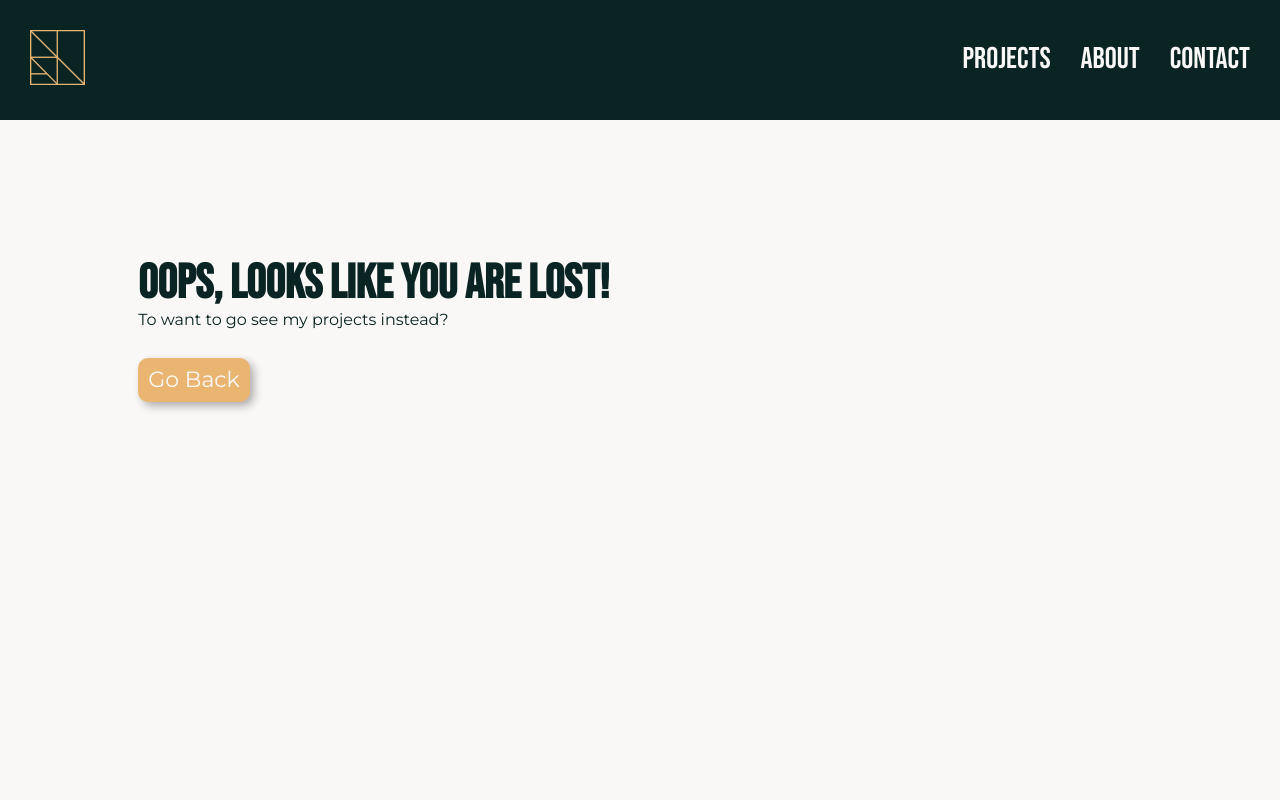
After one commit to anitaalam/MDIA-4590-Assignment-2, a PHP site: page /404.php in a window 1280 px wide. The commit adds this page. Run offline with PHP 8.4, Linux system fonts and the light colour scheme.

Commit message:
Creating a 404 page
Created a 404 page that viewers will land on if they type in wrong URL

```diff
--- /dev/null
+++ b/404.php
@@ -0,0 +1,20 @@
+<!DOCTYPE html>
+<html lang="en-CA">
+    <head>
+        <?php include __DIR__ . '/partials/head.php'; ?>
+        <title>Anita, Vancouver Web Developer</title>
+        <meta name="description" content="Learn more about Anita Lam">
+    </head>
+    <body>
+        <div class="theme-wrapper">
+            <header>
+                <?php include __DIR__ . '/partials/header.php'; ?>
+            </header>
+            <main class="page-404">
+                <h2 class="page-404-content">OOPS, Looks like you are lost!</h2>
+                <p class="page-404-content-2">To want to go see my projects instead?</p>
+                <a class="go-back" title="Go back to Anita's portfolio." href="https://anitalam.ca">Go Back</a>
+            </main>
+        </div>
+    </body>
+</html>
--- a/styles/main.css
+++ b/styles/main.css
@@ -149,7 +149,8 @@ h1 {
     padding-top: 25%;
     padding-left: 12%;
 }
-.bnr a {
+.bnr a,
+.page-404 a {
     font-size: 22px;
     margin-left: 12%;
     padding: 10px;
@@ -162,7 +163,8 @@ h1 {
     box-shadow: 4px 4px 8px 0px rgb(0 0 0 / 30%);
     transition: 0.3s;
 }
-.bnr a:hover {
+.bnr a:hover,
+.page-404 a:hover {
     background: rgb(234, 181, 113, 0.8);
     color: rgb(249, 248, 247, 0.8);
 }
@@ -295,6 +297,21 @@ h1 {
     bottom: 10px;
 }
 
+/******** 404 PAGE ********/
+.page-404 {
+    height: 50vh;
+    width: 90%;
+}
+.page-404-content {
+    font-size: 3em;
+    margin-left: 12%;
+    margin-top: 12%;
+}
+.page-404-content-2 {
+    font-family: Montserrat;
+    margin-left: 12%;;
+}
+
 /* ========================
 Media Queries
 ========================= */
@@ -306,7 +323,8 @@ Media Queries
     h1 {
         font-size: 30px;
     }
-    .view-my-projects-btn {
+    .view-my-projects-btn,
+    .go-back {
         font-size: 22px;
     }
     .view-btn a {
```
